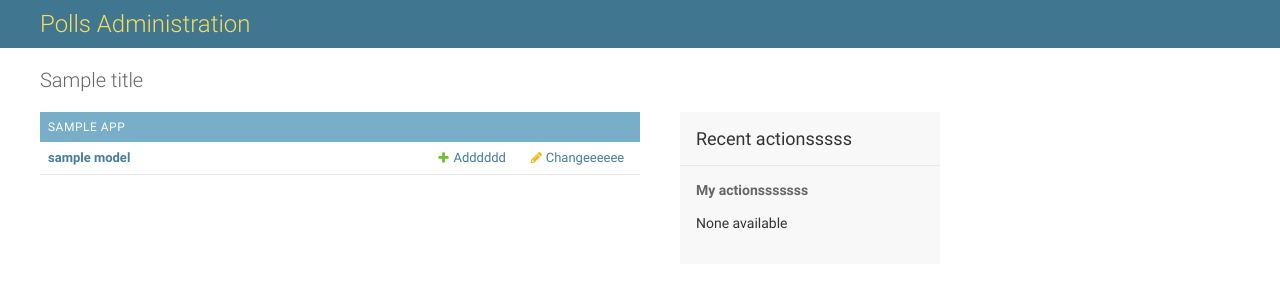
After one commit to dsreliete/Polls, a Django app: template website/polls/templates/admin/index.html in a window 1280 px wide. The commit adds this page. Shown: the top 300 px of the page. Run offline with Django 3.2, Linux system fonts and the light colour scheme; the template is opened without the code that fills it: most values are stand-ins (such as "Sample title", 1, 10 or a date in 2020); data that the repository does not hold is empty.

Commit message:
changed admin templates, settings, statics

```diff
--- a/website/polls/models.py
+++ b/website/polls/models.py
@@ -12,6 +12,9 @@ class Question(models.Model):
     def was_published_recently(self):
         now = timezone.now()
         return now - datetime.timedelta(days=1) <= self.pub_date <= now
+    was_published_recently.admin_order_field = 'pub_date'
+    was_published_recently.boolean = True
+    was_published_recently.short_description = 'Published recently?'
 
 
 class Choice(models.Model):
--- /dev/null
+++ b/website/polls/templates/admin/base_site.html
@@ -0,0 +1,9 @@
+{% extends "admin/base.html" %}
+
+{% block title %}{{ title }} | {{ site_title|default:_('Django site admin') }}{% endblock %}
+
+{% block branding %}
+<h1 id="site-name"><a href="{% url 'admin:index' %}">Polls Administration</a></h1>
+{% endblock %}
+
+{% block nav-global %}{% endblock %}
--- /dev/null
+++ b/website/polls/templates/admin/index.html
@@ -0,0 +1,89 @@
+{% extends "admin/base_site.html" %}
+{% load i18n static %}
+
+{% block extrastyle %}{{ block.super }}
+<link rel="stylesheet" type="text/css" href="{% static "admin/css/dashboard.css" %}">{% endblock %}
+
+{% block coltype %}colMS{% endblock %}
+
+{% block bodyclass %}{{ block.super }} dashboard{% endblock %}
+
+{% block breadcrumbs %}{% endblock %}
+
+{% block content %}
+<div id="content-main">
+
+    {% if app_list %}
+    {% for app in app_list %}
+    <div class="app-{{ app.app_label }} module">
+        <table>
+            <caption>
+                <a href="{{ app.app_url }}" class="section"
+                    title="{% blocktrans with name=app.name %}Models in the {{ name }} application{% endblocktrans %}">{{ app.name }}</a>
+            </caption>
+            {% for model in app.models %}
+            <tr class="model-{{ model.object_name|upper }}">
+                {% if model.admin_url %}
+                <th scope="row"><a href="{{ model.admin_url }}">{{ model.name|lower }}</a></th>
+                {% else %}
+                <th scope="row">{{ model.name|lower }}</th>
+                {% endif %}
+
+                {% if model.add_url %}
+                <td><a href="{{ model.add_url }}" class="addlink">{% trans 'Adddddd' %}</a></td>
+                {% else %}
+                <td>&nbsp;</td>
+                {% endif %}
+
+                {% if model.admin_url %}
+                {% if model.view_only %}
+                <td><a href="{{ model.admin_url }}" class="viewlink">{% trans 'Viewwwww' %}</a></td>
+                {% else %}
+                <td><a href="{{ model.admin_url }}" class="changelink">{% trans 'Changeeeeee' %}</a></td>
+                {% endif %}
+                {% else %}
+                <td>&nbsp;</td>
+                {% endif %}
+            </tr>
+            {% endfor %}
+        </table>
+    </div>
+    {% endfor %}
+    {% else %}
+    <p>{% trans "You don't have permission to view or edit anything." %}</p>
+    {% endif %}
+</div>
+{% endblock %}
+
+{% block sidebar %}
+<div id="content-related">
+    <div class="module" id="recent-actions-module">
+        <h2>{% trans 'Recent actionsssss' %}</h2>
+        <h3>{% trans 'My actionsssssss' %}</h3>
+        {% load log %}
+        {% get_admin_log 10 as admin_log for_user user %}
+        {% if not admin_log %}
+        <p>{% trans 'None available' %}</p>
+        {% else %}
+        <ul class="actionlist">
+            {% for entry in admin_log %}
+            <li
+                class="{% if entry.is_addition %}addlink{% endif %}{% if entry.is_change %}changelink{% endif %}{% if entry.is_deletion %}deletelink{% endif %}">
+                {% if entry.is_deletion or not entry.get_admin_url %}
+                {{ entry.object_repr }}
+                {% else %}
+                <a href="{{ entry.get_admin_url }}">{{ entry.object_repr }}</a>
+                {% endif %}
+                <br>
+                {% if entry.content_type %}
+                <span class="mini quiet">{% filter capfirst %}{{ entry.content_type }}{% endfilter %}</span>
+                {% else %}
+                <span class="mini quiet">{% trans 'Unknown content' %}</span>
+                {% endif %}
+            </li>
+            {% endfor %}
+        </ul>
+        {% endif %}
+    </div>
+</div>
+{% endblock %}
--- a/website/polls/templates/polls/index.html
+++ b/website/polls/templates/polls/index.html
@@ -1,3 +1,7 @@
+{% load static %}
+
+<link rel="stylesheet" type="text/css" href="{% static 'polls/style.css' %}">
+
 {% if latest_question_list %}
 <ul>
     {% for question in latest_question_list %}
--- a/website/website/settings.py
+++ b/website/website/settings.py
@@ -15,12 +15,12 @@ import os
 # Build paths inside the project like this: os.path.join(BASE_DIR, ...)
 BASE_DIR = os.path.dirname(os.path.dirname(os.path.abspath(__file__)))
 
-
 # Quick-start development settings - unsuitable for production
 # See https://docs.djangoproject.com/en/2.2/howto/deployment/checklist/
 
 # SECURITY WARNING: keep the secret key used in production secret!
-SECRET_KEY = '-wf(4f1tcys_fda@xmcrp@silc%ve%+xbu#+kldwml^v(^!fki'
+with open(os.path.join(BASE_DIR, 'secrets.py')) as f:
+    SECRET_KEY = f.read().strip()
 
 # SECURITY WARNING: don't run with debug turned on in production!
 DEBUG = True
@@ -55,7 +55,7 @@ ROOT_URLCONF = 'website.urls'
 TEMPLATES = [
     {
         'BACKEND': 'django.template.backends.django.DjangoTemplates',
-        'DIRS': [],
+        'DIRS': [os.path.join(BASE_DIR, 'templates')],
         'APP_DIRS': True,
         'OPTIONS': {
             'context_processors': [
```
Also changed, not shown: website/polls/admin.py (+17 -2 lines), website/polls/static/polls/style.css (added, +7 -0 lines), website/polls/static/polls/images/background.png (added), 1 other file.
